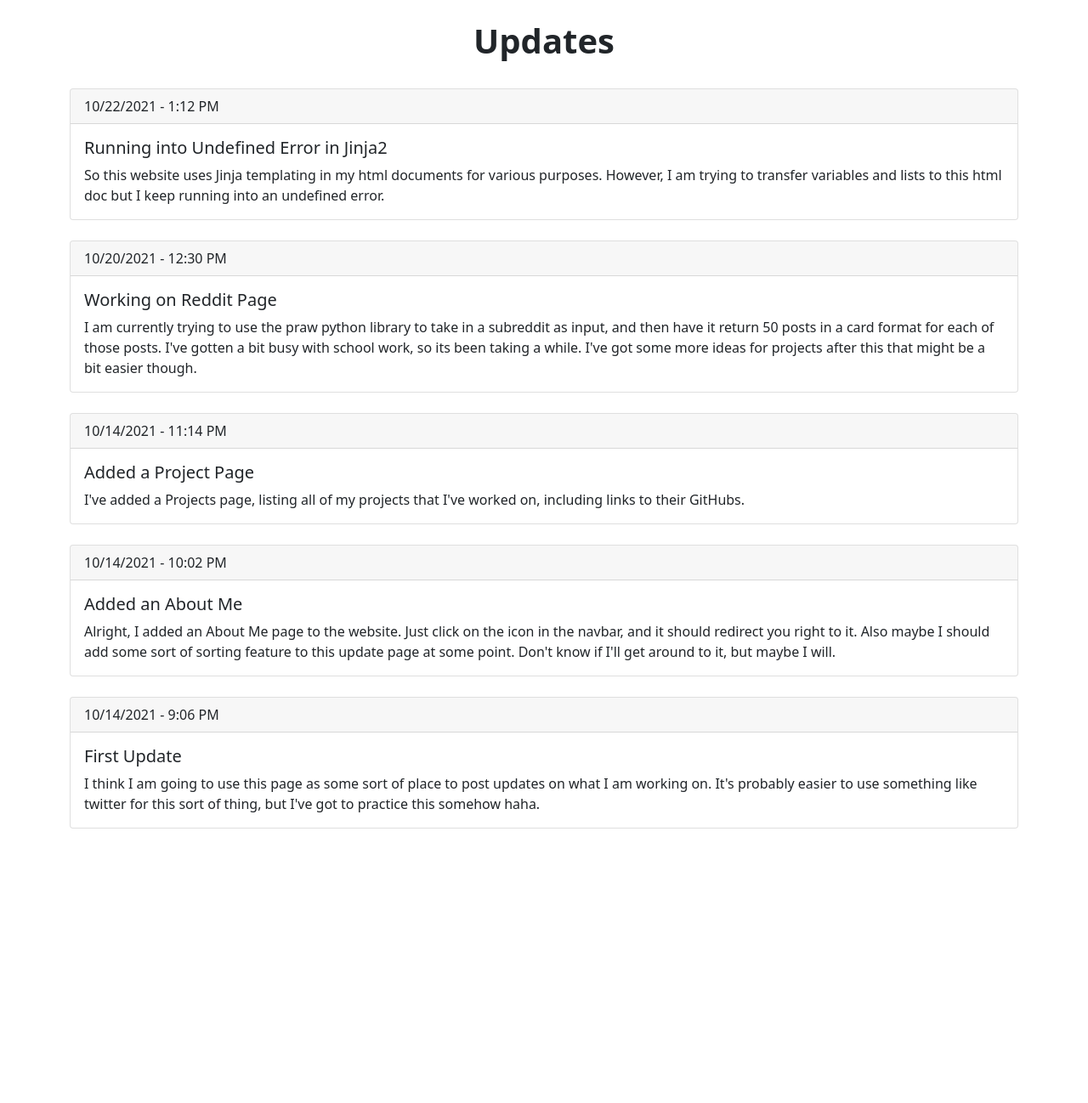
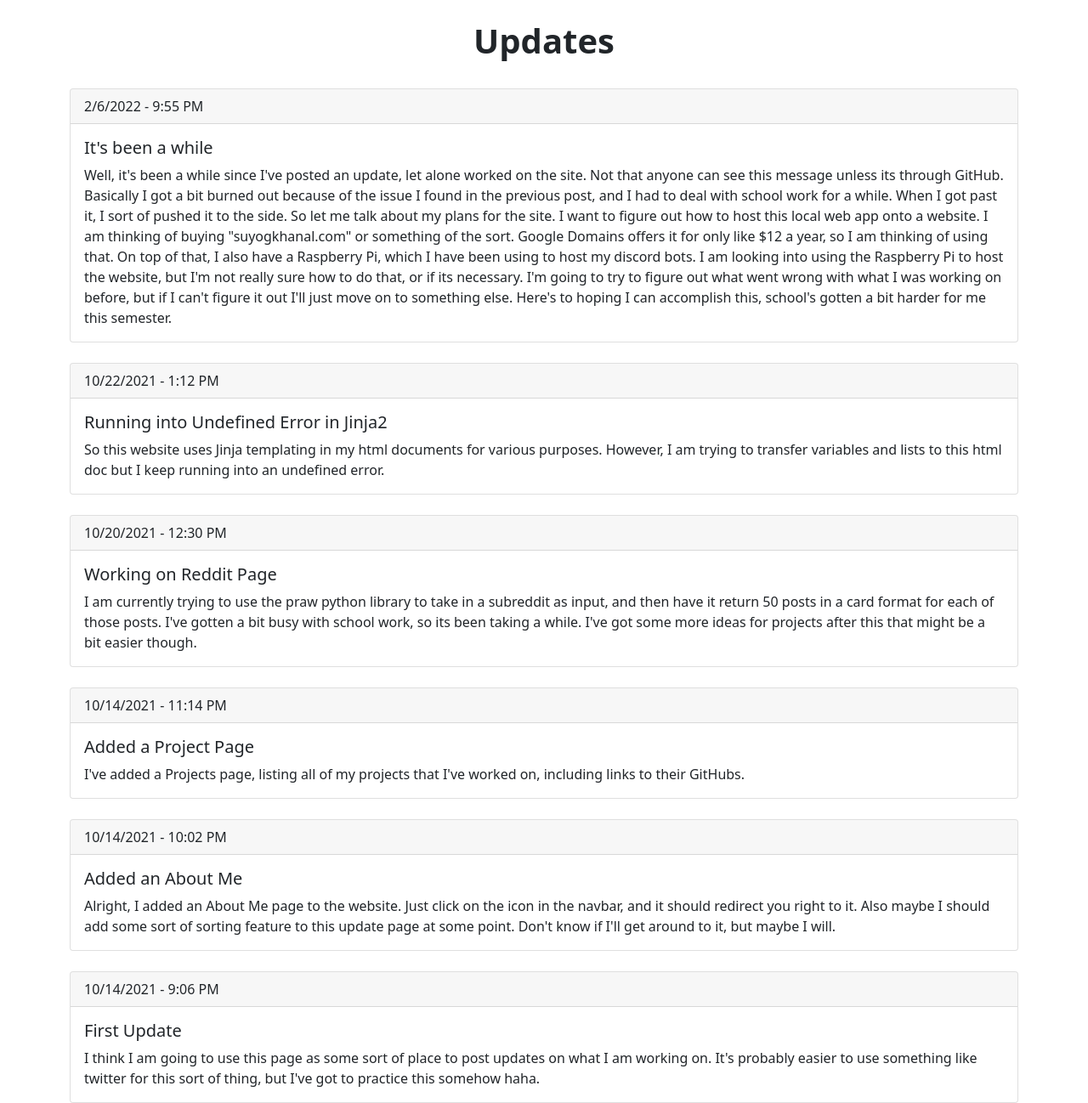
Before and after one commit to SuyogKhanal5/MyWebsite, a Flask app: page /updates in a window 1280 px wide. Shown: the part 56-1354 px from the top of the page at 85% size. Before the commit the page ends 1031 px from the top, so only its background shows below. Run offline with Flask 2, Linux system fonts and the light colour scheme; some libraries are stand-ins or nearby versions.

Commit message:
New Update

```diff
--- a/website/templates/updates.html
+++ b/website/templates/updates.html
@@ -4,6 +4,30 @@
 {% block content %}
 
 <h1 class="fw-bold" align = "Center" >Updates</h1>
+
+<div>
+</br>
+
+<div class="card">
+    <div class="card-header">
+        2/6/2022 - 9:55 PM
+    </div>
+    <div class="card-body">
+    <h5 class="card-title">It's been a while</h5>
+    <p class="card-text">
+        Well, it's been a while since I've posted an update, let alone worked on the site. Not that anyone can see
+        this message unless its through GitHub. Basically I got a bit burned out because of the issue I found in the previous
+        post, and I had to deal with school work for a while. When I got past it, I sort of pushed it to the side. So let
+        me talk about my plans for the site. I want to figure out how to host this local web app onto a website. I am thinking
+        of buying "suyogkhanal.com" or something of the sort. Google Domains offers it for only like $12 a year, so I am thinking
+        of using that. On top of that, I also have a Raspberry Pi, which I have been using to host my discord bots. I am looking
+        into using the Raspberry Pi to host the website, but I'm not really sure how to do that, or if its necessary. I'm going
+        to try to figure out what went wrong with what I was working on before, but if I can't figure it out I'll just move on
+        to something else. Here's to hoping I can accomplish this, school's gotten a bit harder for me this semester.
+    </p>
+    </div>
+</div>
+</div>
 
 <div>
     </br>
```
